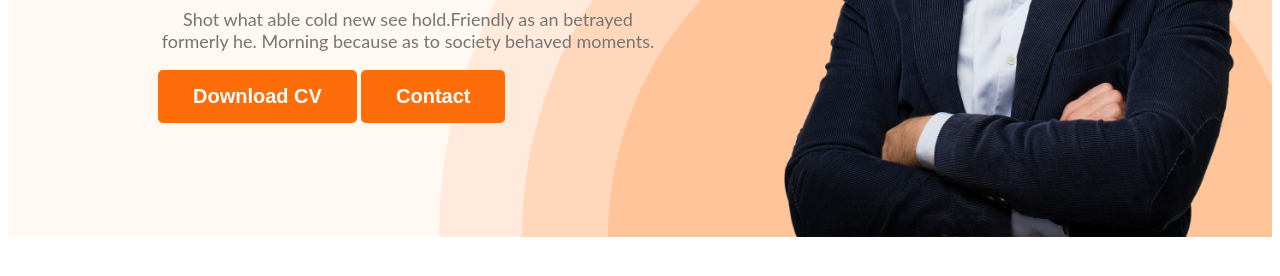
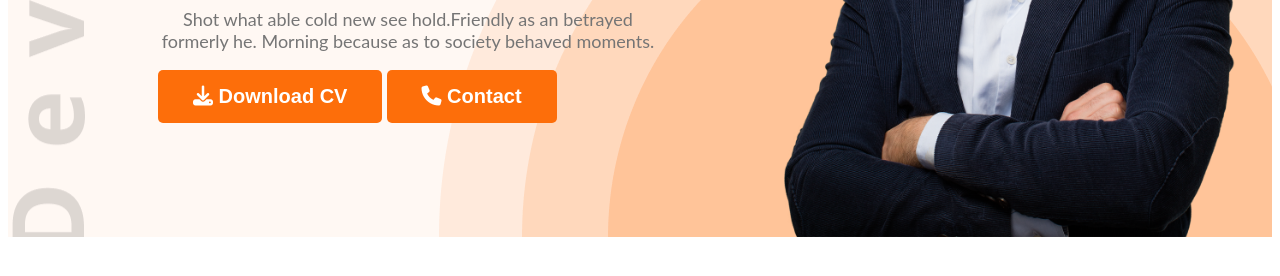
Before and after one commit to Tanvir29122005/webdeveloper-portfolio, a plain HTML site: page index.html in a window 1280 px wide. Shown: the part 524-800 px from the top of the page. Drawn offline with Linux system fonts and the light colour scheme.

Commit message:
added font awsome

```diff
--- a/index.html
+++ b/index.html
@@ -8,6 +8,7 @@
     <link rel="preconnect" href="https://fonts.googleapis.com">
     <link rel="preconnect" href="https://fonts.gstatic.com" crossorigin>
     <link href="https://fonts.googleapis.com/css2?family=Open+Sans:wght@800&display=swap" rel="stylesheet">
+    <script src="https://kit.fontawesome.com/3a8e9ed565.js" crossorigin="anonymous"></script>
     <title>webdeveloper portfolio</title>
 </head>
 
@@ -27,8 +28,8 @@
                 <h1 class="banner-title">Mary Hardy</h1>
                 <p class="banner-description">Shot what able cold new see hold.Friendly as an betrayed formerly he.
                     Morning because as to society behaved moments.</p>
-                <button class="btn">Download CV</button>
-                <button class="btn">Contact</button>
+                <button class="btn"><i class="fa-solid fa-download"></i> Download CV</button>
+                <button class="btn"><i class="fa-solid fa-phone"></i> Contact</button>
             </div>
             <img class="profile-picture" src="images/hardy.png" alt="">
         </div>
@@ -143,7 +144,7 @@
                 </div>
             </div>
             <div class="download-cv">
-                <button class="btn">Download CV</button>
+                <button class="btn"><i class="fa-solid fa-download"></i> Download CV</button>
             </div>
         </section>
     </main>
--- a/styles/portfolio.css
+++ b/styles/portfolio.css
@@ -68,9 +68,9 @@ nav a {
 /* header related styles */
 .header {
     background-color: #FFF8F3;
-    background-image: url('../images/header_bg.png');
+    background-image: url('../images/header_bg.png') ,url('../images/developer.png');
     background-repeat: no-repeat;
-    background-position: bottom right;
+    background-position: bottom right, top left;
 }
 
 .banner {
```
